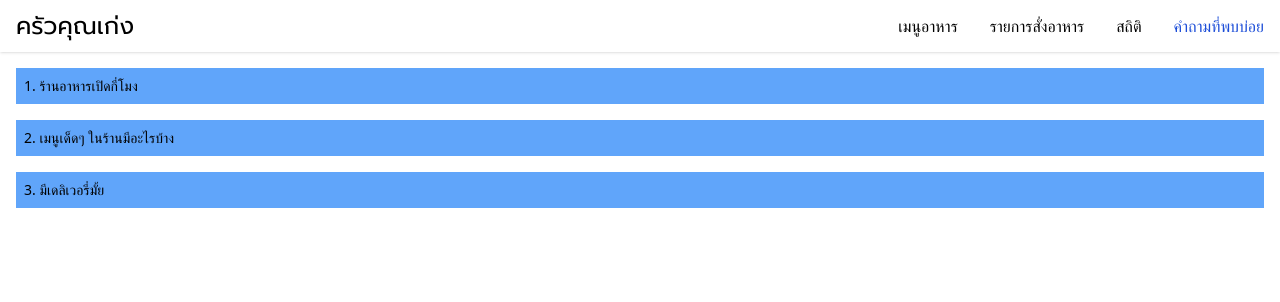
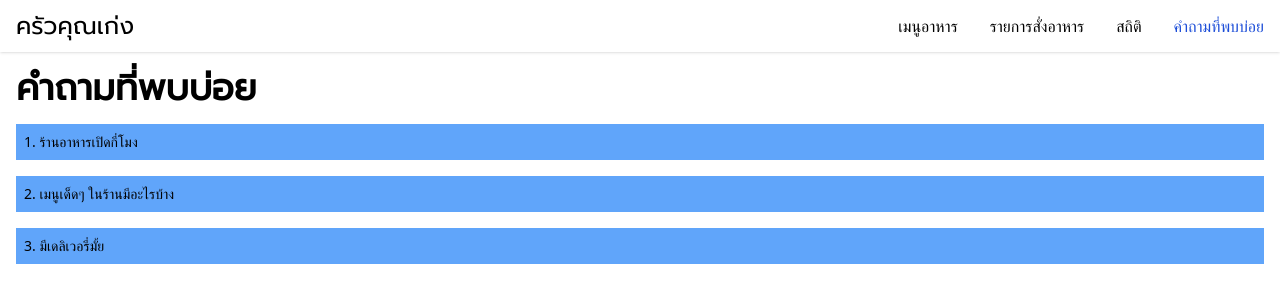
Before and after one commit to soAcademy/workshop-bin-kitchen, a React (Create React App) app: page /faqs in a window 1280 px wide. Shown: the top 302 px of the page. Built offline with nearby package versions, Linux system fonts and the light colour scheme; a web font is replaced by a local one.

Commit message:
feat: add heading to faqs page

```diff
--- a/src/pages/Faqs.js
+++ b/src/pages/Faqs.js
@@ -22,6 +22,7 @@ export const Faqs = () => {
 
   return (
     <div className="px-4 pt-4 font-nstl text-sm">
+      <h1 className="mb-4 font-prompt text-4xl font-bold">คำถามที่พบบ่อย</h1>
       <ul className="mb-4">
         {faqs.map((faq, idx) => (
           <li key={idx} className="mb-4">
```
